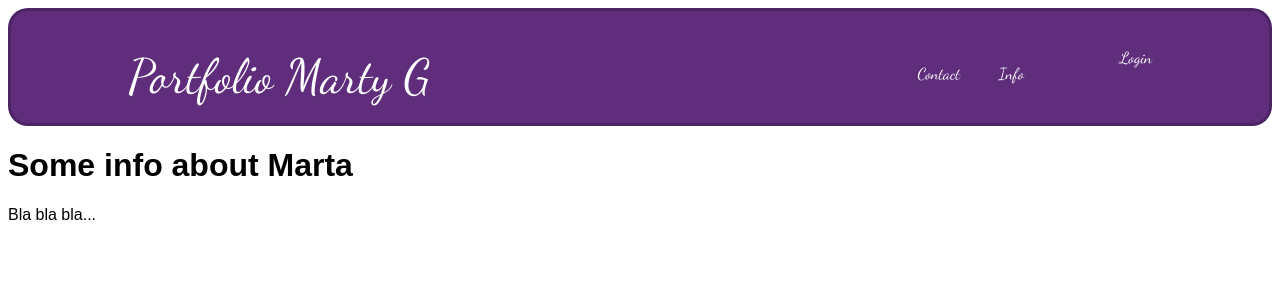
After one commit to antonponton/projekty_django, a Django app: template mysite/portfolio_marta/templates/portfolio_marta/info.html in a window 1280 px wide. The commit adds this page. Shown: the top 300 px of the page. Run offline with Django 4.2, Linux system fonts and the light colour scheme; the template is opened without the code that fills it, so the values that code supplies are empty; some libraries are stand-ins or nearby versions; some web fonts are replaced.

Commit message:
add info and contact

```diff
--- a/mysite/home/templates/base.html
+++ b/mysite/home/templates/base.html
@@ -55,6 +55,16 @@
           position: absolute;
           top: 3em;
           right: 10%;
+      }
+      .right2 {
+          position: absolute;
+          top: 4em;
+          right: 20%;
+      }
+      .right3 {
+          position: absolute;
+          top: 4em;
+          right: 25%;
       }
       /* Style The Dropdown Button */
       .dropbtn {
--- a/mysite/home/templates/base_menu.html
+++ b/mysite/home/templates/base_menu.html
@@ -7,13 +7,23 @@
       <li>
       <a style="font-family: 'Dancing Script', cursive, arial, sans-serif; font-size: 3em;" href="{% url 'portfolio_marta:all' %}" >Portfolio Marty G</a>
       </li>
+      </div>
+      <div class="right2">
+        <li>
+        <a style="font-family: 'Dancing Script', cursive, arial, sans-serif; font-size: 1em;" href="{% url 'portfolio_marta:info' %}" >Info</a>
+        </li>
+    </div>
+    <div class="right3">
+        <li>
+        <a style="font-family: 'Dancing Script', cursive, arial, sans-serif; font-size: 1em;" href="{% url 'portfolio_marta:contact' %}" >Contact</a>
+        </li>
     </div>
         {% if user.is_authenticated %}
         <li>
         <div class="right">
         <div class="dropdown">
 
-            <button class="dropbtn"><img style="width: 25px;" src="{{ user|gravatar:60 }}"/> Menu</button>
+            <button class="dropbtn" style="font-family: 'Dancing Script', cursive, arial, sans-serif; font-size: 1em;"><img style="width: 25px;" src="{{ user|gravatar:60 }}"/> Menu</button>
             <div class="dropdown-content">
                 <a href="{% url 'portfolio_marta:art_create' %}" >Add picture</a>
                 <a href="{% url 'portfolio_marta:type_create' %}" >Add type</a>
@@ -26,7 +36,7 @@
         {% else %}
         <div class="right">
         <li>
-        <a href="{% url 'login' %}?next={% url 'portfolio_marta:all' %}">Login</a>
+        <a style="font-family: 'Dancing Script', cursive, arial, sans-serif; font-size: 1em;" href="{% url 'login' %}?next={% url 'portfolio_marta:all' %} ">Login</a>
         </li>
         </div>
 
--- /dev/null
+++ b/mysite/portfolio_marta/templates/portfolio_marta/info.html
@@ -0,0 +1,8 @@
+{% extends "base_menu.html" %}
+{% block title %}Info{% endblock %}
+{% block content %}
+<h1>Some info about Marta</h1>
+<p>
+    Bla bla bla...
+</p>
+{% endblock %}
--- a/mysite/portfolio_marta/urls.py
+++ b/mysite/portfolio_marta/urls.py
@@ -1,9 +1,12 @@
 from django.urls import path, reverse_lazy
 from . import views
+from django.views.generic import TemplateView
 
 app_name='portfolio_marta'
 urlpatterns = [
     path('', views.ArtListView.as_view(), name='all'),
+    path('info', TemplateView.as_view(template_name='portfolio_marta/info.html'), name="info"),
+    path('contact', TemplateView.as_view(template_name='portfolio_marta/contact.html'), name="contact"),
     path('art/<int:pk>', views.ArtDetailView.as_view(), name='art_detail'),
     path('art/create',
         views.ArtCreateView.as_view(success_url=reverse_lazy('portfolio_marta:all')), name='art_create'),
--- a/mysite/portfolio_marta/views.py
+++ b/mysite/portfolio_marta/views.py
@@ -45,6 +45,7 @@ class ArtListView(OwnerListView):
 
         ctx = {'art_list' : art_list, 'favorites': favorites, 'search': strval, 'type_list' : type_list}
         return render(request, self.template_name, ctx)
+
 
 class ArtDetailView(OwnerDetailView):
     model = Art
```
Also changed, not shown: mysite/portfolio_marta/templates/portfolio_marta/contact.html (added, +8 -0 lines), mysite/db.sqlite3.
